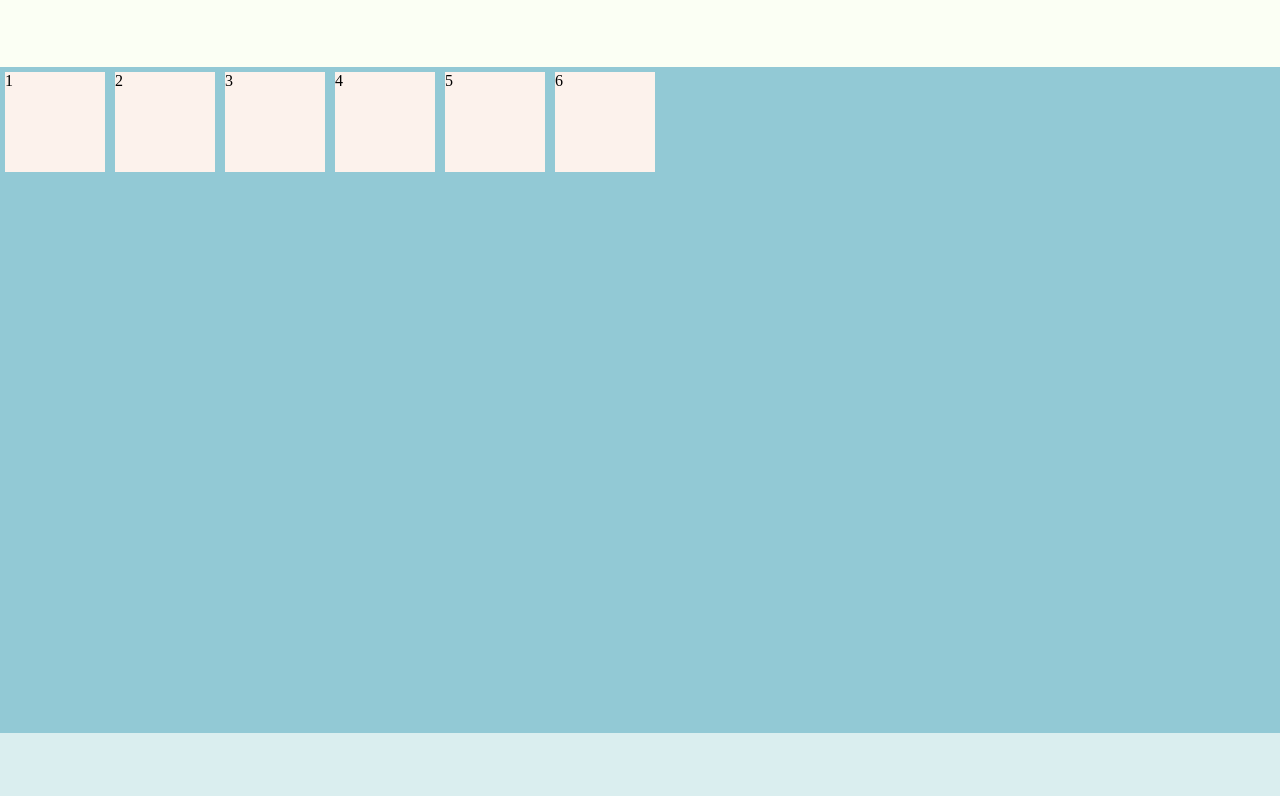
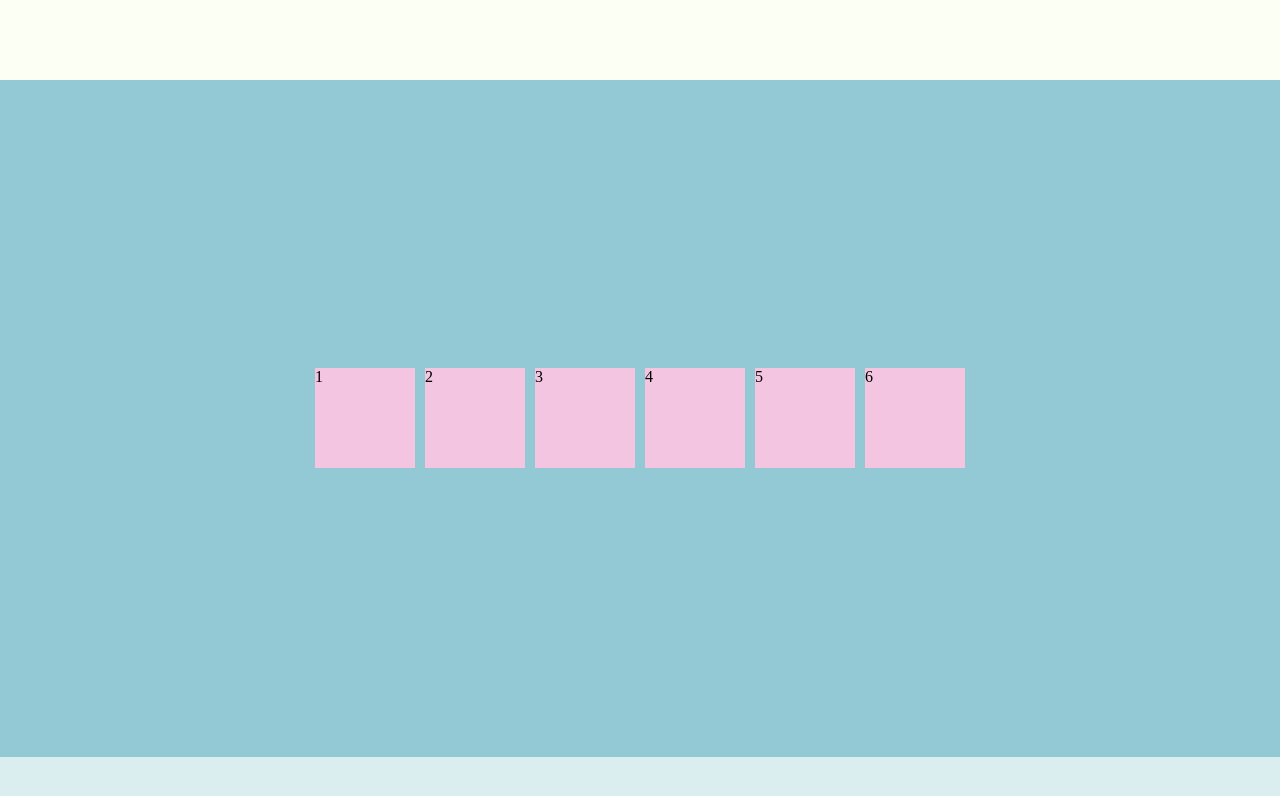
Before and after one commit to learn-co-students/CSS-Flexbox-Code-Along-online-web-sp-000, a plain HTML site: page index.html in a window 1280 px wide. Drawn offline with Linux system fonts and the light colour scheme.

Commit message:
finishes flexbox

```diff
--- a/index.css
+++ b/index.css
@@ -8,6 +8,7 @@ header {
   background-color: #FBFFF4;
   height: 80px;
   width: 100%;
+  flex-shrink: 0;
 }
 
 main {
@@ -15,13 +16,16 @@ main {
   background-color: #92C9D5;
   width: 100%;
   height: 100%;
-  flex-wrap: wrap;
+  flex-flow: row wrap;
+  justify-content: center;
+  align-items: center;1
 }
 
 footer {
   background-color: #DAEEEF;
   height: 80px;
   width: 100%;
+  flex-shrink: 3;
 }
 
 .flex-container {
@@ -35,6 +39,10 @@ footer {
   height: 100px;
   width: 100px;
   margin: 5px;
-  background-color: #FCF2EC;
+  background-color: #f3c5e0;
+}
 
+.setWidth {
+  flex-basis: 100px;
+  flex-grow: 1;
 }
```
